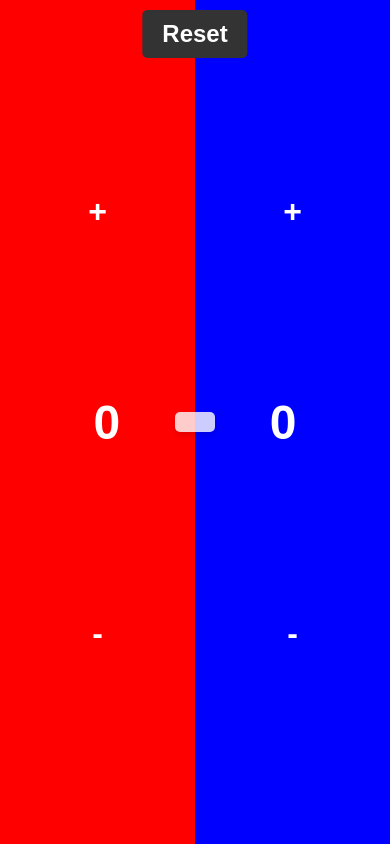
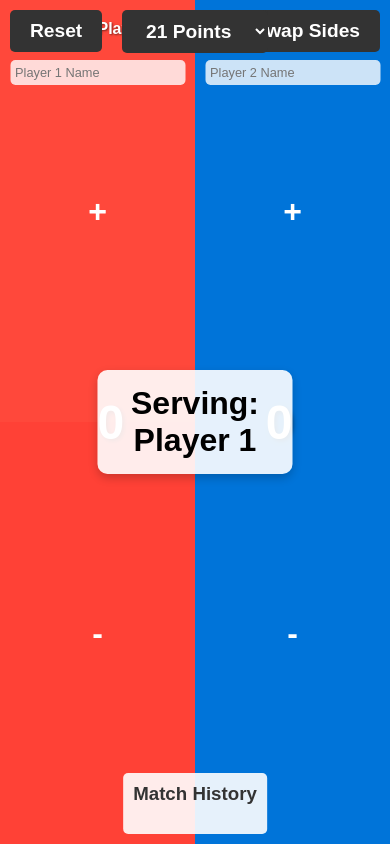
Before and after one commit to Jal-Bafana/badminton-score-counter, a plain HTML site: page index.html in a window 390 px wide. Both pictures are taken after a click on the button "Reset". Drawn offline with Linux system fonts and the light colour scheme.

Commit message:
Added features- game modes, swap sides, serving-chance display, match history

```diff
--- a/index.html
+++ b/index.html
@@ -3,9 +3,9 @@
 <head>
   <meta charset="UTF-8">
   <meta name="viewport" content="width=device-width, initial-scale=1.0">
-  <title>Badminton Score Counter</title>
+  <title>Enhanced Badminton Score Counter</title>
   <style>
-    body{
+    body {
       margin: 0;
       display: flex;
       justify-content: center;
@@ -28,40 +28,30 @@
       display: flex;
       justify-content: center;
       align-items: center;
-      font-size: 2rem;
+      font-size: 3rem;
       font-weight: bold;
       color: white;
       cursor: pointer;
       user-select: none;
+      transition: background-color 0.3s ease;
     }
 
     .quadrant:hover {
       filter: brightness(1.1);
     }
 
-    .player1-increase {
-      background-color: red;
+    .player1-increase, .player1-decrease {
+      background-color: #ff4136;
     }
 
-    .player1-decrease {
-      background-color: red;
+    .player2-increase, .player2-decrease {
+      background-color: #0074d9;
     }
 
-    .player2-increase {
-      background-color: blue;
-    }
-
-    .player2-decrease {
-      background-color: blue;
-    }
-
-    #reset {
+    #reset, #swap, #game-mode {
       position: absolute;
-      top: 10px;
-      left: 50%;
-      transform: translateX(-50%);
       padding: 10px 20px;
-      font-size: 1.5rem;
+      font-size: 1.2rem;
       font-weight: bold;
       border: none;
       cursor: pointer;
@@ -69,62 +59,182 @@
       color: white;
       border-radius: 5px;
       user-select: none;
+      transition: background-color 0.3s ease;
+    }
+
+    #reset:hover, #swap:hover, #game-mode:hover {
+      background-color: #555;
+    }
+
+    #reset {
+      top: 10px;
+      left: 10px;
+    }
+
+    #swap {
+      top: 10px;
+      right: 10px;
+    }
+
+    #game-mode {
+      top: 10px;
+      left: 50%;
+      transform: translateX(-50%);
     }
 
     #status {
-      position: fixed; /* Ensures the element stays centered even with resizing */
-      top: 50%; /* Centers vertically */
-      left: 50%; /* Centers horizontally */
-      transform: translate(-50%, -50%); /* Adjusts for the element's size */
-      font-size: 1.5rem;
+      position: fixed;
+      top: 50%;
+      left: 50%;
+      transform: translate(-50%, -50%);
+      font-size: 2rem;
       font-weight: bold;
       color: black;
-      background-color: rgba(255, 255, 255, 0.8); /* Add a background for better contrast */
-      padding: 10px 20px; /* Add padding for better appearance */
-      border-radius: 5px; /* Rounded corners for aesthetics */
-      z-index: 1000; /* Ensure it appears above other elements */
-      text-align: center; /* Center the text */
-      max-width: 90%; /* Ensure it fits well on smaller screens */
-      box-shadow: 0px 4px 6px rgba(0, 0, 0, 0.1); /* Add a subtle shadow for prominence */
+      background-color: rgba(255, 255, 255, 0.9);
+      padding: 15px 30px;
+      border-radius: 10px;
+      z-index: 1000;
+      text-align: center;
+      max-width: 90%;
+      box-shadow: 0px 4px 10px rgba(0, 0, 0, 0.2);
     }
 
-    /* Styling for score positioning */
-    #player1-score, #player2-score {
-      font-size: 3rem;
+    .score {
+      font-size: 5rem;
       font-weight: bold;
       color: white;
       position: absolute;
       top: 50%;
       transform: translateY(-50%);
+      text-shadow: 2px 2px 4px rgba(0, 0, 0, 0.5);
     }
 
     #player1-score {
-      left: 24%;
+      left: 25%;
     }
 
     #player2-score {
-      right: 24%;
+      right: 25%;
+    }
+
+    .player-name {
+      position: absolute;
+      top: 20px;
+      font-size: 1.5rem;
+      font-weight: bold;
+      color: white;
+      text-shadow: 1px 1px 2px rgba(0, 0, 0, 0.5);
+    }
+
+    #player1-name {
+      left: 25%;
+    }
+
+    #player2-name {
+      right: 25%;
+    }
+
+    .name-input {
+      position: absolute;
+      top: 60px;
+      font-size: 1rem;
+      padding: 5px;
+      border-radius: 5px;
+      border: none;
+      background-color: rgba(255, 255, 255, 0.8);
+    }
+
+    #player1-name-input {
+      left: 25%;
+      transform: translateX(-50%);
+    }
+
+    #player2-name-input {
+      right: 25%;
+      transform: translateX(50%);
+    }
+
+    #match-history {
+      position: absolute;
+      bottom: 10px;
+      left: 50%;
+      transform: translateX(-50%);
+      background-color: rgba(255, 255, 255, 0.9);
+      padding: 10px;
+      border-radius: 5px;
+      max-width: 300px;
+      max-height: 150px;
+      overflow-y: auto;
+      text-align: center;
+    }
+
+    #match-history h3 {
+      margin-top: 0;
+      color: #333;
+    }
+
+    #match-history ul {
+      list-style-type: none;
+      padding: 0;
+      margin: 0;
+    }
+
+    #match-history li {
+      margin-bottom: 5px;
+      color: #333;
+    }
+
+    @media (max-width: 768px) {
+      .quadrant {
+        font-size: 2rem;
+      }
+      .score {
+        font-size: 3rem;
+      }
+      .player-name {
+        font-size: 1rem;
+      }
+      .name-input {
+        font-size: 0.8rem;
+      }
     }
   </style>
 </head>
 <body>
   <div class="container">
-    <div id="player1-increase" class="quadrant player1-increase">+ </div>
-    <div id="player2-increase" class="quadrant player2-increase">+ </div>
-    <div id="player1-decrease" class="quadrant player1-decrease">- </div>
-    <div id="player2-decrease" class="quadrant player2-decrease">- </div>
+    <div id="player1-increase" class="quadrant player1-increase">+</div>
+    <div id="player2-increase" class="quadrant player2-increase">+</div>
+    <div id="player1-decrease" class="quadrant player1-decrease">-</div>
+    <div id="player2-decrease" class="quadrant player2-decrease">-</div>
   </div>
 
-  <div id="player1-score">0</div>
-  <div id="player2-score">0</div>
+  <input type="text" id="player1-name-input" class="name-input" placeholder="Player 1 Name">
+  <input type="text" id="player2-name-input" class="name-input" placeholder="Player 2 Name">
+
+  <div id="player1-name" class="player-name">Player 1</div>
+  <div id="player2-name" class="player-name">Player 2</div>
+  <div id="player1-score" class="score">0</div>
+  <div id="player2-score" class="score">0</div>
 
   <button id="reset">Reset</button>
+  <button id="swap">Swap Sides</button>
+  <select id="game-mode">
+    <option value="21">21 Points</option>
+    <option value="11">11 Points</option>
+  </select>
   <div id="status"></div>
+
+  <div id="match-history">
+    <h3>Match History</h3>
+    <ul id="history-list"></ul>
+  </div>
 
 <script>
 let score1 = 0;
 let score2 = 0;
-const maxPoints = 21;
+let maxPoints = 21;
+let serving = 1;
+let matchHistory = [];
 
 const player1ScoreDisplay = document.getElementById('player1-score');
 const player2ScoreDisplay = document.getElementById('player2-score');
@@ -133,29 +243,38 @@ const player1Decrease = document.getElementById('player1-decrease');
 const player2Increase = document.getElementById('player2-increase');
 const player2Decrease = document.getElementById('player2-decrease');
 const resetButton = document.getElementById('reset');
-const statusDisplay = document.getElementById('status'); // Fixed missing definition
+const swapButton = document.getElementById('swap');
+const statusDisplay = document.getElementById('status');
+const player1NameInput = document.getElementById('player1-name-input');
+const player2NameInput = document.getElementById('player2-name-input');
+const player1NameDisplay = document.getElementById('player1-name');
+const player2NameDisplay = document.getElementById('player2-name');
+const gameModeSelect = document.getElementById('game-mode');
+const historyList = document.getElementById('history-list');
 
 const updateStatus = () => {
-  if (score1 >= 20 && score2 >= 20) {
+  if (score1 >= maxPoints - 1 && score2 >= maxPoints - 1) {
     if (Math.abs(score1 - score2) === 1) {
-      statusDisplay.textContent = `Advantage ${score1 > score2 ? "Player 1" : "Player 2"}`;
+      statusDisplay.textContent = `Advantage ${score1 > score2 ? player1NameDisplay.textContent : player2NameDisplay.textContent}`;
     } else if (score1 === score2) {
       statusDisplay.textContent = "Deuce";
     } else {
       statusDisplay.textContent = '';
     }
   } else {
-    statusDisplay.textContent = '';
+    statusDisplay.textContent = `Serving: ${serving === 1 ? player1NameDisplay.textContent : player2NameDisplay.textContent}`;
   }
 };
 
 const checkWinner = () => {
   if (score1 >= maxPoints && score1 - score2 >= 2) {
-    statusDisplay.innerHTML = `Player 1 wins!`;
+    statusDisplay.innerHTML = `${player1NameDisplay.textContent} wins!`;
+    addToMatchHistory();
     disableClicks();
     autoReset();
   } else if (score2 >= maxPoints && score2 - score1 >= 2) {
-    statusDisplay.innerHTML = `Player 2 wins!`;
+    statusDisplay.innerHTML = `${player2NameDisplay.textContent} wins!`;
+    addToMatchHistory();
     disableClicks();
     autoReset();
   }
@@ -170,49 +289,116 @@ const disableClicks = () => {
 const resetScores = () => {
   score1 = 0;
   score2 = 0;
-  player1ScoreDisplay.textContent = score1; // Update display
-  player2ScoreDisplay.textContent = score2; // Update display
+  serving = 1;
+  player1ScoreDisplay.textContent = score1;
+  player2ScoreDisplay.textContent = score2;
   updateStatus();
-  document.getElementById('status').textContent = '';
   document.querySelectorAll('.quadrant').forEach((el) => {
     el.style.pointerEvents = 'auto';
   });
 };
 
 const autoReset = () => {
-  setTimeout(resetScores, 5000); // Automatically reset after 5 seconds
+  setTimeout(resetScores, 5000);
+};
+
+const updateServing = () => {
+  const totalScore = score1 + score2;
+  if (totalScore < maxPoints * 2 - 2) {
+    serving = Math.floor(totalScore / 2) % 2 + 1;
+  } else {
+    serving = totalScore % 2 + 1;
+  }
+};
+
+const swapSides = () => {
+  [score1, score2] = [score2, score1];
+  player1ScoreDisplay.textContent = score1;
+  player2ScoreDisplay.textContent = score2;
+  [player1NameDisplay.textContent, player2NameDisplay.textContent] = [player2NameDisplay.textContent, player1NameDisplay.textContent];
+  [player1NameInput.value, player2NameInput.value] = [player2NameInput.value, player1NameInput.value];
+  updateStatus();
+};
+
+const addToMatchHistory = () => {
+  const result = `${player1NameDisplay.textContent} ${score1} - ${score2} ${player2NameDisplay.textContent}`;
+  matchHistory.unshift(result);
+  if (matchHistory.length > 5) matchHistory.pop();
+  updateMatchHistoryDisplay();
+};
+
+const updateMatchHistoryDisplay = () => {
+  historyList.innerHTML = '';
+  matchHistory.forEach(match => {
+    const li = document.createElement('li');
+    li.textContent = match;
+    historyList.appendChild(li);
+  });
 };
 
 player1Increase.addEventListener('click', () => {
   score1++;
-  player1ScoreDisplay.textContent = score1; // Update display
+  player1ScoreDisplay.textContent = score1;
+  updateServing();
   updateStatus();
   checkWinner();
 });
 
 player1Decrease.addEventListener('click', () => {
-  if (score1 > 0) score1--;
-  player1ScoreDisplay.textContent = score1; // Update display
-  updateStatus();
+  if (score1 > 0) {
+    score1--;
+    player1ScoreDisplay.textContent = score1;
+    updateServing();
+    updateStatus();
+  }
 });
 
 player2Increase.addEventListener('click', () => {
   score2++;
-  player2ScoreDisplay.textContent = score2; // Update display
+  player2ScoreDisplay.textContent = score2;
+  updateServing();
   updateStatus();
   checkWinner();
 });
 
 player2Decrease.addEventListener('click', () => {
-  if (score2 > 0) score2--;
-  player2ScoreDisplay.textContent = score2; // Update display
-  updateStatus();
+  if (score2 > 0) {
+    score2--;
+    player2ScoreDisplay.textContent = score2;
+    updateServing();
+    updateStatus();
+  }
 });
 
 resetButton.addEventListener('click', resetScores);
+swapButton.addEventListener('click', swapSides);
 
-updateStatus(); // Initialize the status display
+player1NameInput.addEventListener('input', () => {
+  player1NameDisplay.textContent = player1NameInput.value || 'Player 1';
+});
 
+player2NameInput.addEventListener('input', () => {
+  player2NameDisplay.textContent = player2NameInput.value || 'Player 2';
+});
+
+gameModeSelect.addEventListener('change', () => {
+  maxPoints = parseInt(gameModeSelect.value);
+  resetScores();
+});
+
+updateStatus();
+
+// Keyboard controls
+document.addEventListener('keydown', (e) => {
+  switch(e.key) {
+    case 'q': player1Increase.click(); break;
+    case 'a': player1Decrease.click(); break;
+    case 'p': player2Increase.click(); break;
+    case 'l': player2Decrease.click(); break;
+    case 'r': resetButton.click(); break;
+    case 's': swapButton.click(); break;
+  }
+});
 </script>
 </body>
 </html>
```
